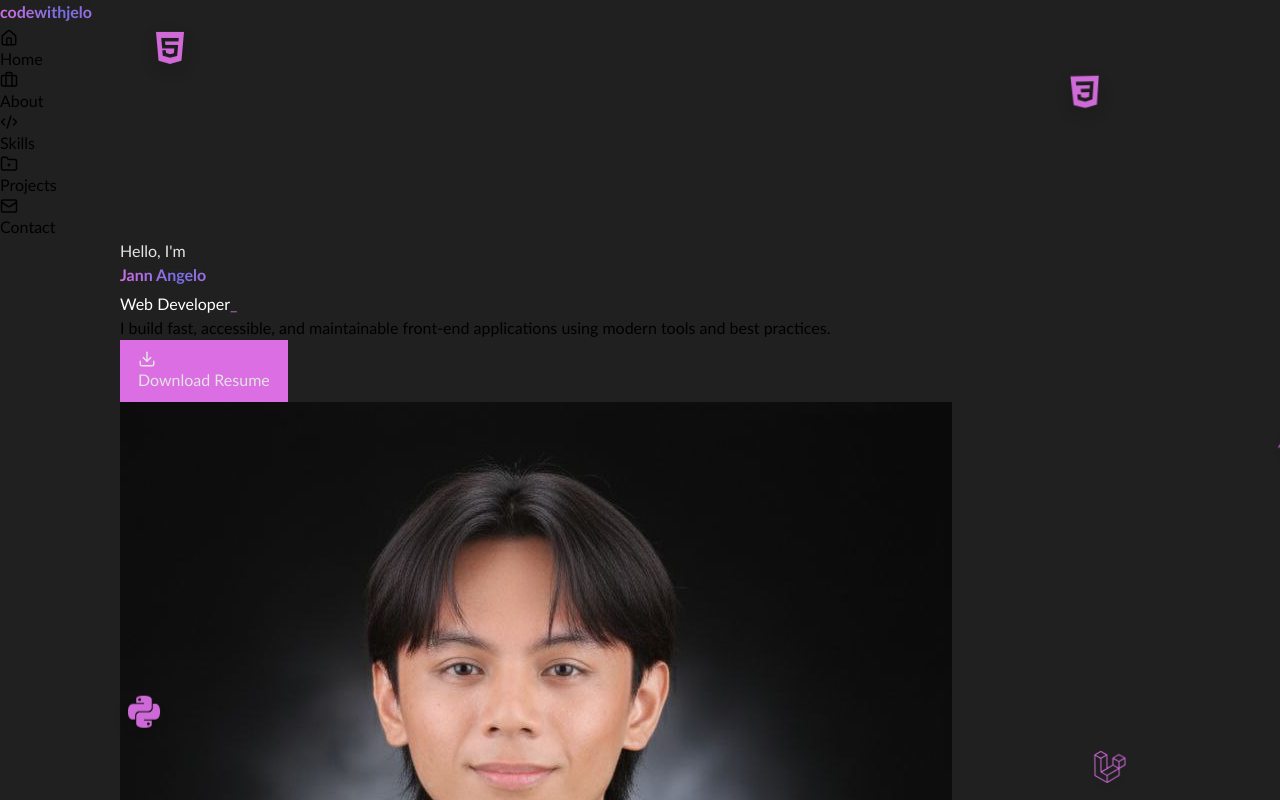
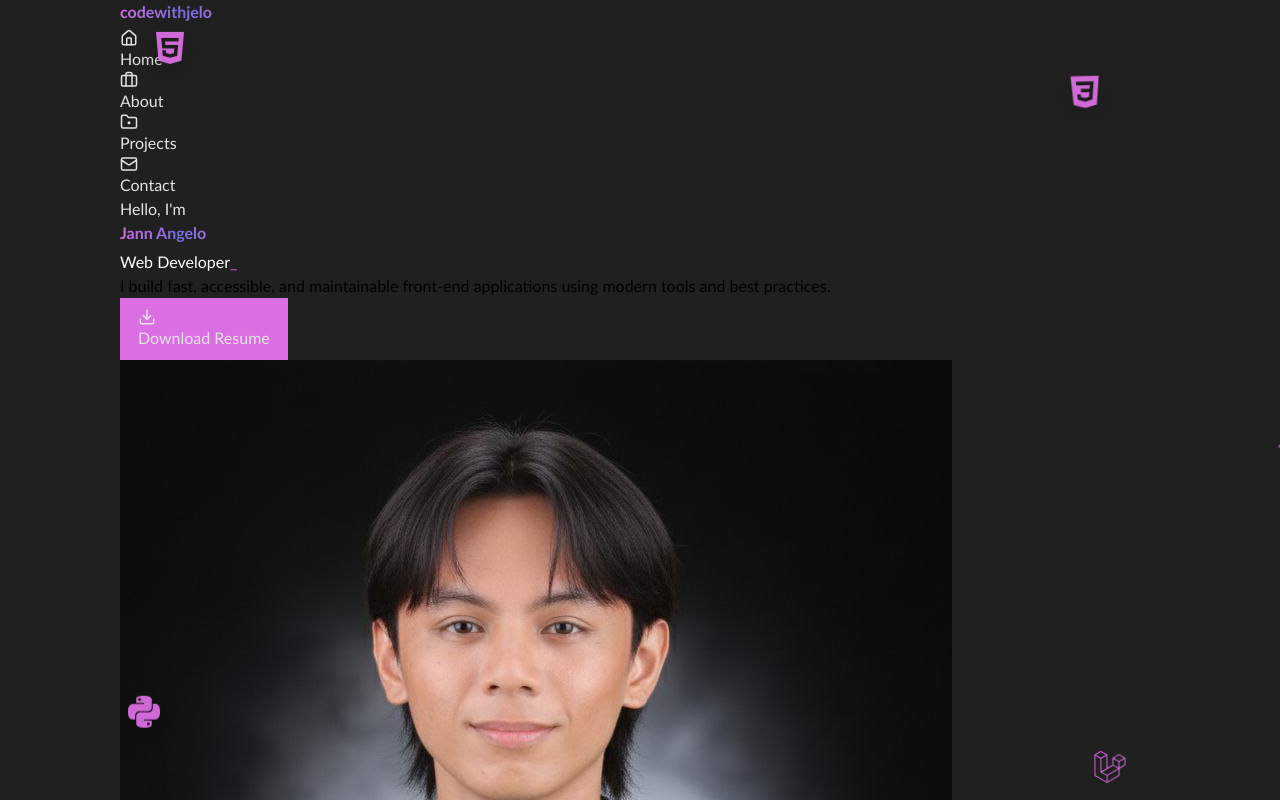
Before and after one commit to codewithjelo/Jelo_Portfolio, a React (Vite) app in the folder jelo-portfolio/: page / in a window 1280 px wide. Shown: the top 800 px of the page. Built offline with nearby package versions, Linux system fonts and the light colour scheme.

Commit message:
Remove skills

```diff
--- a/jelo-portfolio/src/components/layout/Header.jsx
+++ b/jelo-portfolio/src/components/layout/Header.jsx
@@ -1,11 +1,11 @@
 import { Home, CodeXml, FolderDot, Briefcase, Mail } from "lucide-react";
 import GradientText from "../animations/GradientText";
+import '../../styles/components/layout/header.css'
 
 const Header = () => {
   const navItems = [
     { name: "Home", href: "home", icon: <Home size={18} /> },
     { name: "About", href: "about", icon: <Briefcase size={18} /> },
-    { name: "Skills", href: "skills", icon: <CodeXml size={18} /> },
     { name: "Projects", href: "projects", icon: <FolderDot size={18} /> },
     { name: "Contact", href: "contact", icon: <Mail size={18} /> },
   ];
```
